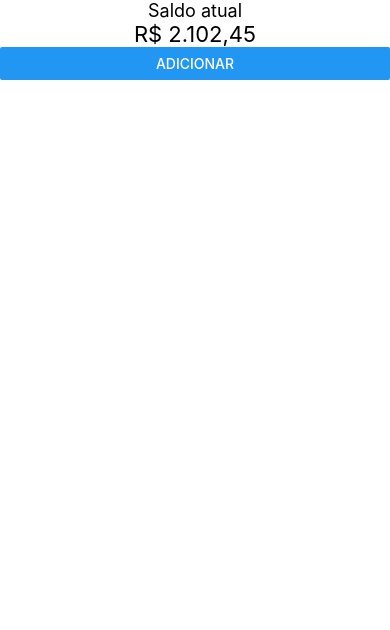
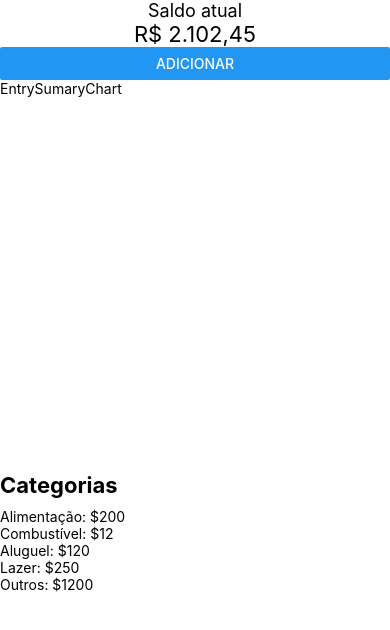
Before and after one commit to luiz-p/smart-money, a React Native app: screen / in a window 390 px wide. Shown: the top 630 px of the page. Built offline with nearby package versions, Linux system fonts and the light colour scheme.

Commit message:
add entry summary

```diff
--- /dev/null
+++ b/src/components/EntrySummary/index.tsx
@@ -0,0 +1,22 @@
+import React from 'react';
+import {StyleSheet, Text, View} from 'react-native';
+
+import EntrySummaryChart from '../EntrySummaryChart';
+import EntrySummaryList from '../EntrySummaryList';
+
+const EntrySummary: React.FC = () => {
+  return (
+    <View style={styles.container}>
+      <EntrySummaryChart />
+      <EntrySummaryList />
+    </View>
+  );
+};
+
+const styles = StyleSheet.create({
+  container: {
+    flex: 1,
+  },
+});
+
+export default EntrySummary;
--- /dev/null
+++ b/src/components/EntrySummaryChart/index.tsx
@@ -0,0 +1,18 @@
+import React from 'react';
+import {StyleSheet, Text, View} from 'react-native';
+
+const EntrySummaryChart: React.FC = () => {
+  return (
+    <View style={styles.container}>
+      <Text>EntrySumaryChart</Text>
+    </View>
+  );
+};
+
+const styles = StyleSheet.create({
+  container: {
+    flex: 1,
+  },
+});
+
+export default EntrySummaryChart;
--- /dev/null
+++ b/src/components/EntrySummaryList/index.tsx
@@ -0,0 +1,34 @@
+import React from 'react';
+import {FlatList, StyleSheet, Text, View} from 'react-native';
+
+const EntrySummaryList: React.FC = () => {
+  return (
+    <View style={styles.container}>
+      <Text style={styles.title}>Categorias</Text>
+      <FlatList
+        data={[
+          {key: 'Alimentação: $200'},
+          {key: 'Combustível: $12'},
+          {key: 'Aluguel: $120'},
+          {key: 'Lazer: $250'},
+          {key: 'Outros: $1200'},
+        ]}
+        renderItem={({item}) => <Text>{item.key}</Text>}
+      />
+    </View>
+  );
+};
+
+const styles = StyleSheet.create({
+  container: {
+    flex: 1,
+  },
+  title: {
+    fontSize: 22,
+    fontWeight: 'bold',
+    marginTop: 10,
+    marginBottom: 10,
+  },
+});
+
+export default EntrySummaryList;
--- a/src/screens/Main/index.tsx
+++ b/src/screens/Main/index.tsx
@@ -1,11 +1,13 @@
 import React from 'react';
 import {SafeAreaView, StyleSheet} from 'react-native';
 import BalancePanel from '../../components/BalancePanel';
+import EntrySummary from '../../components/EntrySummary';
 
 const Main: React.FC = () => {
   return (
     <SafeAreaView style={styles.container}>
       <BalancePanel />
+      <EntrySummary />
     </SafeAreaView>
   );
 };
```
